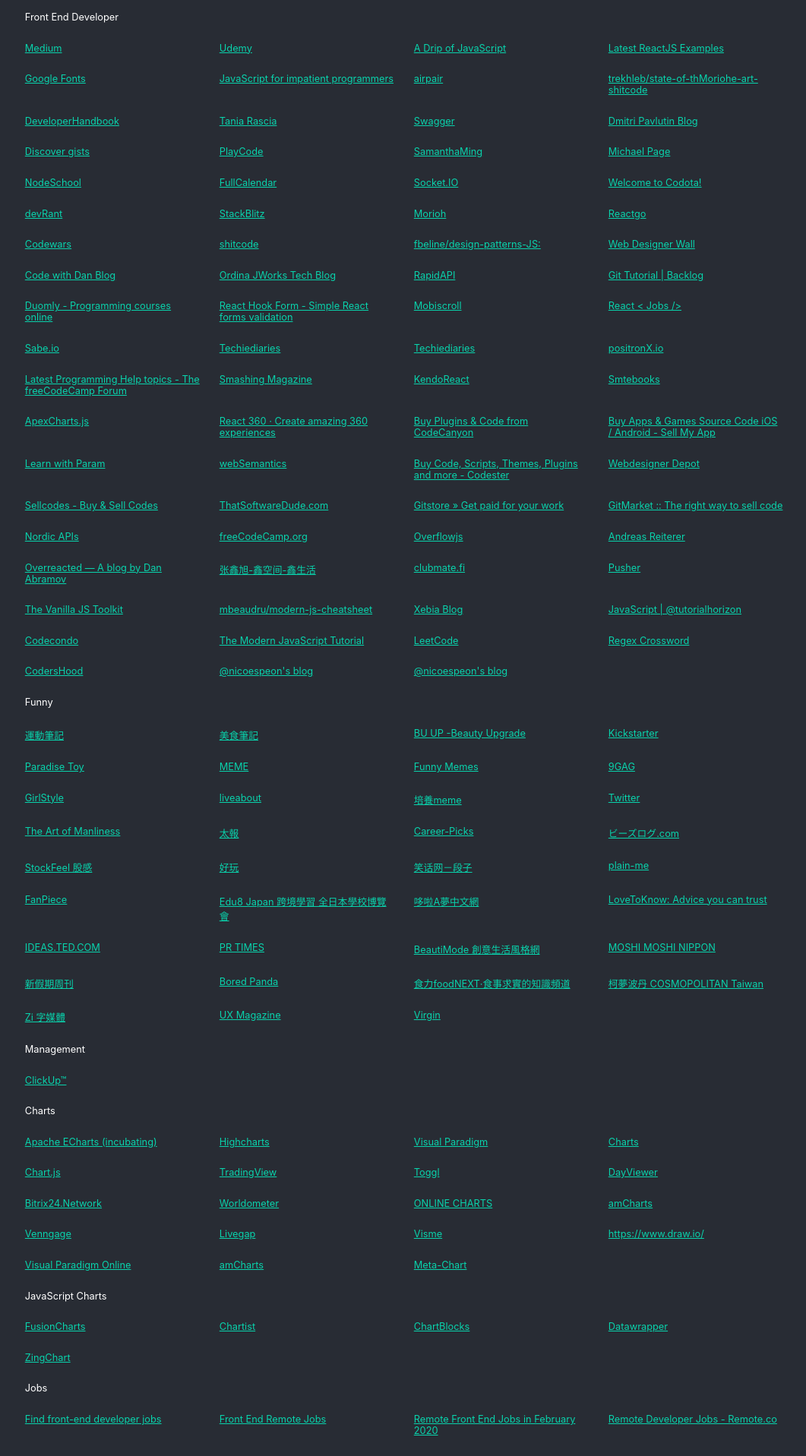
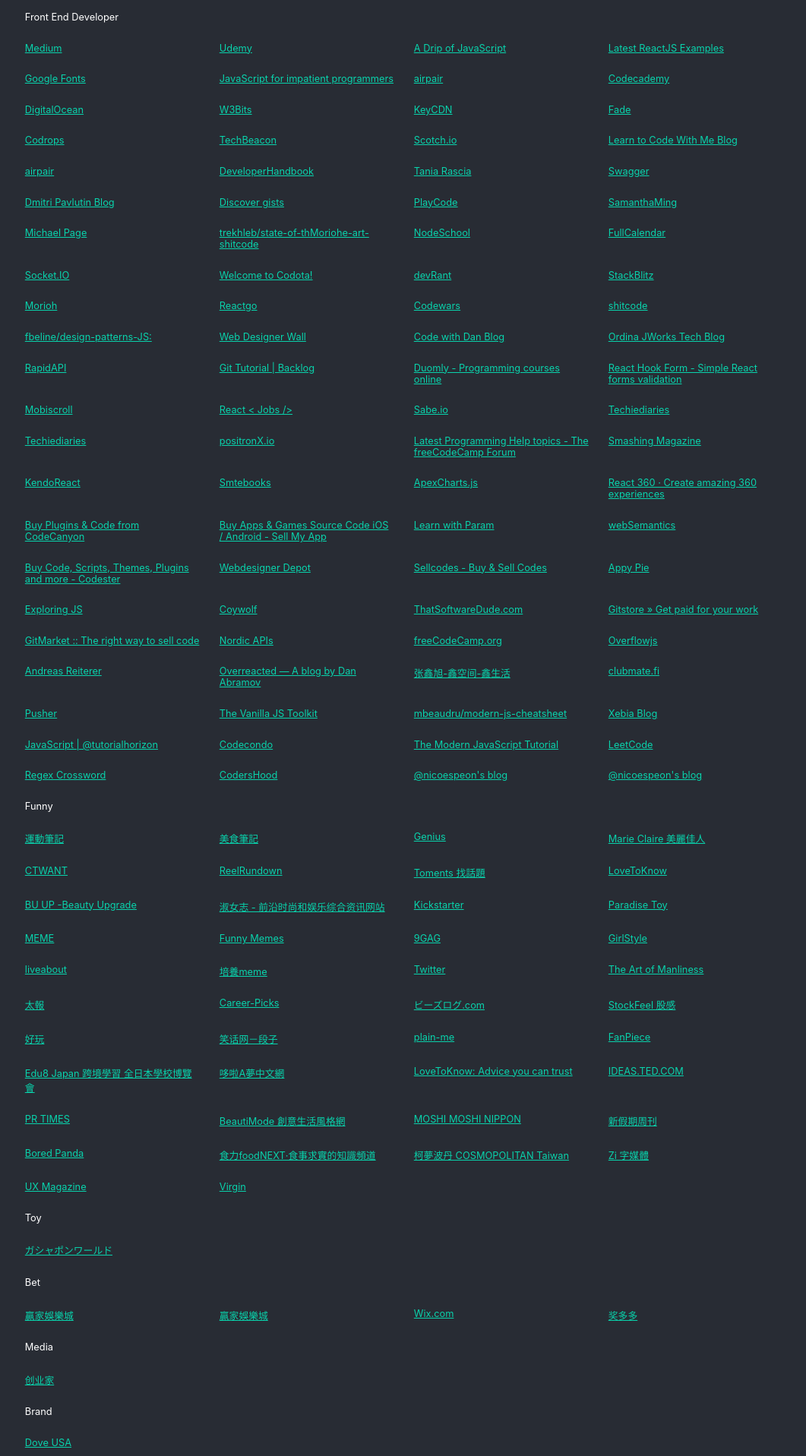
Before and after one commit to catsheue/lunalinks, a React (Create React App) app: page / in a window 1280 px wide. Shown: the part 160-2077 px from the top of the page at 76% size, without its empty margins (108-1169 px from the left). Built offline with nearby package versions, Linux system fonts and the light colour scheme.

Commit message:
add links :speech_balloon:

```diff
--- a/src/assets/db.js
+++ b/src/assets/db.js
@@ -35,10 +35,129 @@
 		"links": "http://www.cooker01.com/"
 	},
 	{
+		"type": "Funny",
+		"title": "Genius",
+		"links": "https://genius.com/",
+		"description": "Song Lyrics & Knowledge"
+	},
+	{
+		"type": "Toy",
+		"title": "ガシャポンワールド",
+		"links": "https://gashapon.jp/"
+	},
+	{
+		"type": "Bet",
+		"title": "贏家娛樂城",
+		"links": "https://www.iwin688.com.tw/"
+	},
+	{
+		"type": "Bet",
+		"title": "贏家娛樂城",
+		"links": "https://ebbgigb.wixsite.com/tb589"
+	},
+	{
+		"type": "Bet",
+		"title": "Wix.com",
+		"links": "https://www.wix.com/",
+		"description": "Free Website Builder | Create a Free Website"
+	},
+	{
 		"type": "Front End Developer",
-		"title": "trekhleb/state-of-thMoriohe-art-shitcode",
-		"links": "https://github.com/trekhleb/state-of-the-art-shitcode",
-		"description": "💩State-of-the-art shitcode principles your project should follow to call it a proper shitcode"
+		"title": "Codecademy",
+		"links": "https://www.codecademy.com/",
+		"description": "Learn to Code - for Free"
+	},
+	{
+		"type": "Front End Developer",
+		"title": "DigitalOcean",
+		"links": "https://www.digitalocean.com/",
+		"description": "The developer cloud"
+	},
+	{
+		"type": "Front End Developer",
+		"title": "W3Bits",
+		"links": "https://w3bits.com/",
+		"description": "Web Development Tutorials"
+	},
+	{
+		"type": "Front End Developer",
+		"title": "KeyCDN",
+		"links": "https://www.keycdn.com/",
+		"description": "Content delivery made easy"
+	},
+	{
+		"type": "Front End Developer",
+		"title": "Fade",
+		"links": "http://git.blivesta.com/animsition/fade/",
+		"description": "Animsition"
+	},
+	{
+		"type": "Front End Developer",
+		"title": "Codrops",
+		"links": "https://tympanus.net/codrops/",
+		"description": "Useful resources and inspiration for creative minds"
+	},
+	{
+		"type": "Front End Developer",
+		"title": "TechBeacon",
+		"links": "https://techbeacon.com/app-dev-testing",
+		"description": "App Dev & Testing"
+	},
+	{
+		"type": "Front End Developer",
+		"title": "Scotch.io",
+		"links": "https://scotch.io/",
+		"description": "Advice you can trust"
+	},
+	{
+		"type": "Front End Developer",
+		"title": "Learn to Code With Me Blog",
+		"links": "https://learntocodewith.me/blog/",
+		"description": "Articles on Learning Tech Skills"
+	},
+	{
+		"type": "Media",
+		"title": "创业家",
+		"links": "http://www.chuangyejia.com/",
+		"description": "做中国领先的产业媒体"
+	},
+	{
+		"type": "Funny",
+		"title": "Marie Claire 美麗佳人",
+		"links": "https://www.marieclaire.com.tw/"
+	},
+	{
+		"type": "Funny",
+		"title": "CTWANT",
+		"links": "https://www.ctwant.com/"
+	},
+	{
+		"type": "Funny",
+		"title": "ReelRundown",
+		"links": "https://reelrundown.com/"
+	},
+	{
+		"type": "Funny",
+		"title": "Toments 找話題",
+		"links": "https://toments.com/"
+	},
+	{
+		"type": "Funny",
+		"title": "LoveToKnow",
+		"links": "https://www.lovetoknow.com/?time=1587714391824",
+		"description": "Advice you can trust"
+	},
+	{
+		"type": "Brand",
+		"title": "Dove USA",
+		"links": "https://www.dove.com/us/en/home.html",
+		"description": ""
+	},
+	{
+		"type": "Front End Developer",
+		"title": "airpair",
+		"links": "https://www.airpair.com/",
+		"description": "Software jobs && programming resources"
 	},
 	{
 		"type": "Front End Developer",
@@ -86,6 +205,12 @@
 		"title": "Michael Page",
 		"links": "https://www.michaelpage.com.tw/zh",
 		"description": "工作、求職建議和招聘服務 - 米高蒲志 - 台灣"
+	},
+	{
+		"type": "Front End Developer",
+		"title": "trekhleb/state-of-thMoriohe-art-shitcode",
+		"links": "https://github.com/trekhleb/state-of-the-art-shitcode",
+		"description": "💩State-of-the-art shitcode principles your project should follow to call it a proper shitcode"
 	},
 	{
 		"type": "Front End Developer",
@@ -307,6 +432,24 @@
     "links": "http://frontenddeveloperjob.com/",
 	  "description": "(remote & on site) & learn to be a front-end developer"
   },
+	{
+		"type": "Jobs",
+		"title": "PeoplePerHour.com",
+		"links": "https://www.peopleperhour.com/",
+		"description": "Hire Freelancers Online & Find Freelance Work - PeoplePerHour.com"
+	},
+	{
+		"type": "Jobs",
+		"title": "Guru",
+		"links": "https://www.guru.com/?Ref=login.aspx",
+		"description": "Guru - Hire Freelancers Online and Find Freelance Jobs Online"
+	},
+	{
+		"type": "Jobs",
+		"title": "面試趣",
+		"links": "https://interview.tw/",
+		"description": "找工作前的第一站"
+	},
 	{
 		"type": "Jobs",
 		"title": "Front End Remote Jobs",
@@ -531,6 +674,30 @@
   },
 	{
 		"type": "Front End Developer",
+		"title": "Appy Pie",
+		"links": "https://www.appypie.com/app-builder/appmaker",
+		"description": "Best No-Code Application Development Platform"
+	},
+	{
+		"type": "Front End Developer",
+		"title": "Exploring JS",
+		"links": "https://exploringjs.com/",
+		"description": "JavaScript books for programmers"
+	},
+	{
+		"type": "Front End Developer",
+		"title": "Coywolf",
+		"links": "https://www.coywolf.news/",
+		"description": "Marketing & Technology News by Coywolf"
+	},
+	{
+		"type": "Studio",
+		"title": "RFTB Creative Digital Agency ",
+		"links": "https://rftb.agency/",
+		"description": "Website Design | Fort Worth, TX"
+	},
+	{
+		"type": "Front End Developer",
 		"title": "ThatSoftwareDude.com",
 		"links": "https://www.thatsoftwaredude.com/"
 	},
@@ -549,6 +716,12 @@
     "title": "BU UP -Beauty Upgrade",
     "links": "https://beauty-upgrade.tw/"
   },
+	{
+		"type": "Funny",
+		"title": "淑女志 - 前沿时尚和娱乐综合资讯网站",
+		"links": "https://www.shunvzhi.com/",
+		"description": "Search All the Funny Memes & Meme Generator"
+	},
 	{
 		"type": "Funny",
 		"title": "Kickstarter",
```
